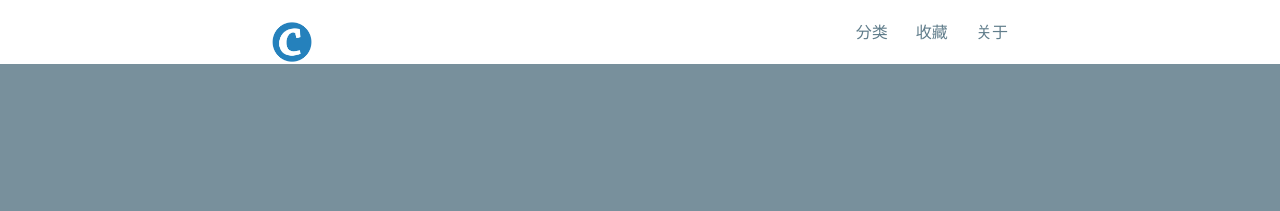
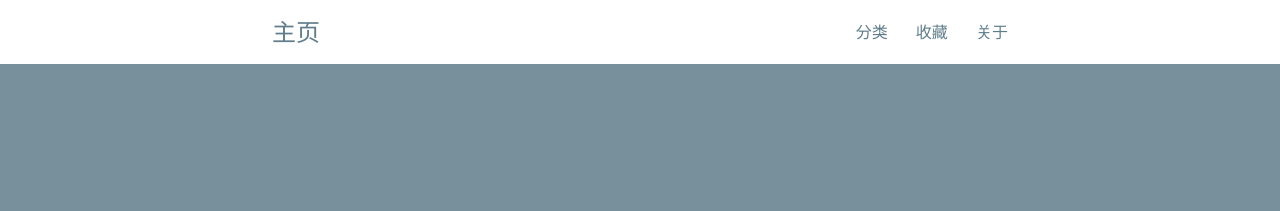
Before and after one commit to Hoodps/myblog, a Jekyll site: the page built from index.html, in a window 1280 px wide. Shown: the top 211 px of the page. Built offline with Jekyll 4.4.1, drawn with Linux system fonts in a browser that asks for light colours; the list of posts is cut into pages by our own code.

```diff
--- a/_config.yml
+++ b/_config.yml
@@ -23,7 +23,7 @@
 url: "http://hoodps.github.io"
 cover: "assets/header_image.jpg"
 theme_color: "#78909c"
-logo: "assets/logo.png"
+#logo: "assets/logo.png"
 
 # Build settings
 markdown: kramdown
```
